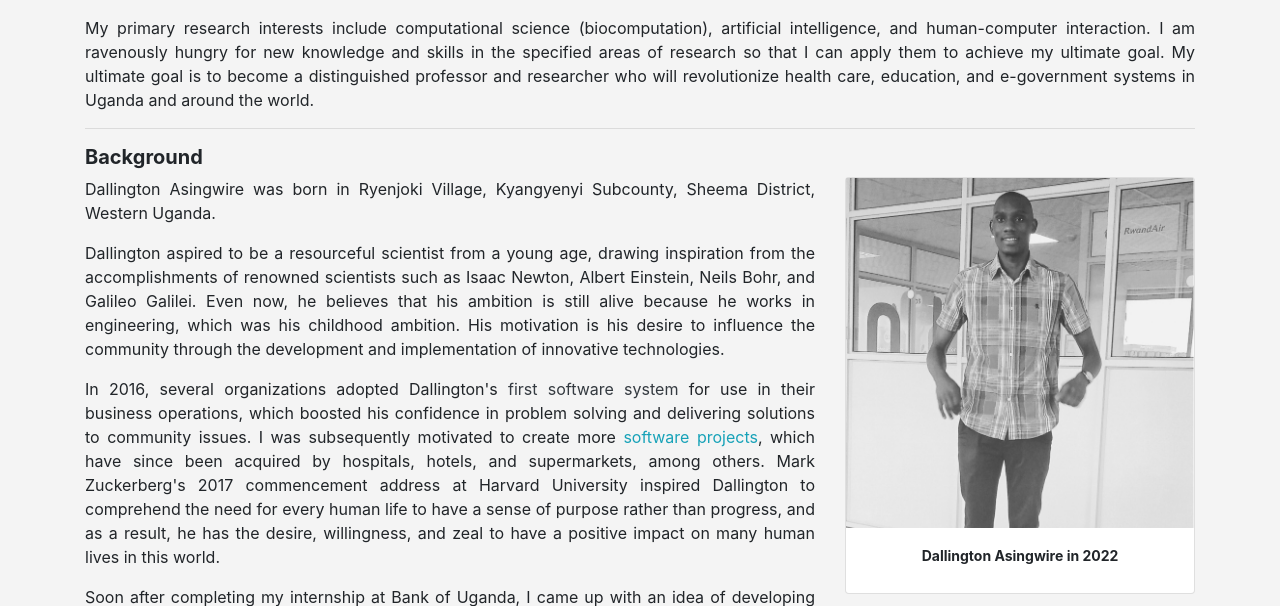
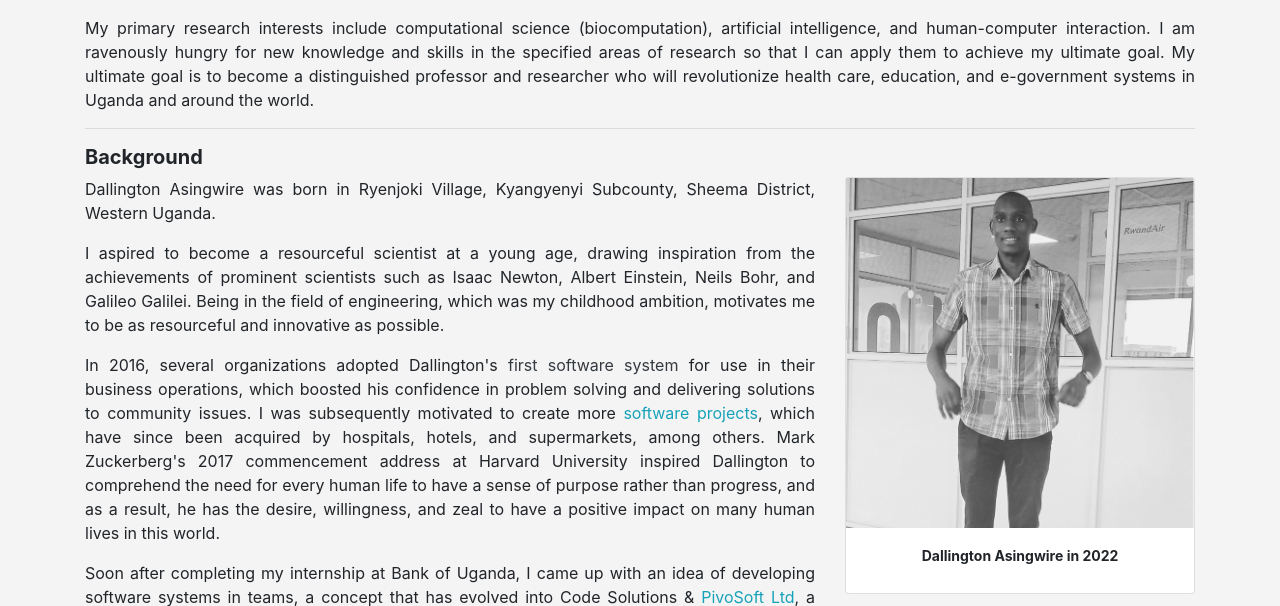
Before and after one commit to d-asingwire/dallingtonug, a PHP site: page / in a window 1280 px wide. Shown: the part 551-1157 px from the top of the page. Run offline with PHP 8.4, Linux system fonts and the light colour scheme.

Commit message:
refactored background information

```diff
--- a/index.php
+++ b/index.php
@@ -118,11 +118,8 @@
                     </p>
                     <span>
                         <p>
-                            Dallington aspired to be a resourceful scientist from a young age, drawing inspiration from
-                            the accomplishments of renowned scientists such as Isaac Newton, Albert Einstein, Neils
-                            Bohr, and Galileo Galilei. Even now, he believes that his ambition is still alive because he
-                            works in engineering, which was his childhood ambition. His motivation is his desire to
-                            influence the community through the development and implementation of innovative technologies.
+                        I aspired to become a resourceful scientist at a young age, drawing inspiration from the achievements of prominent scientists such as Isaac Newton, Albert Einstein, Neils Bohr, and Galileo Galilei.
+                        Being in the field of engineering, which was my childhood ambition, motivates me to be as resourceful and innovative as possible.
                         </p>
 
                         <p>
```
